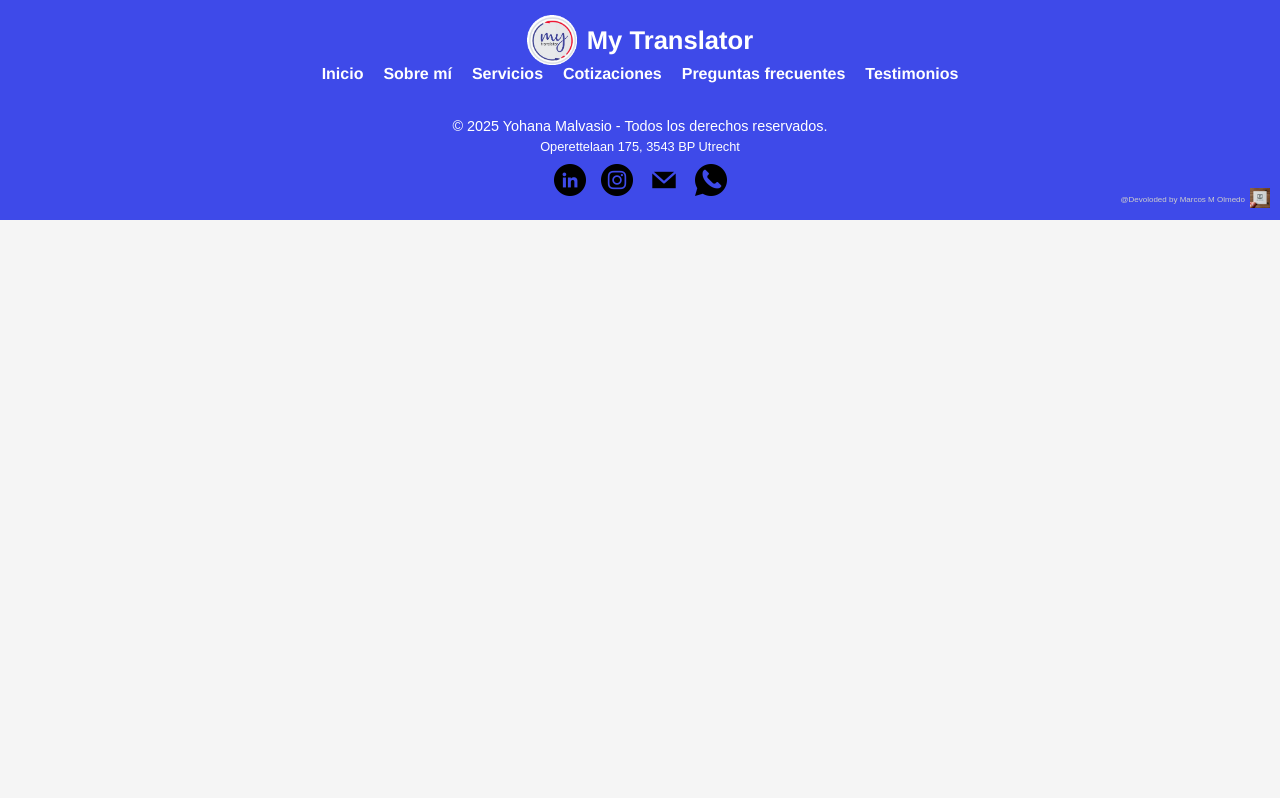
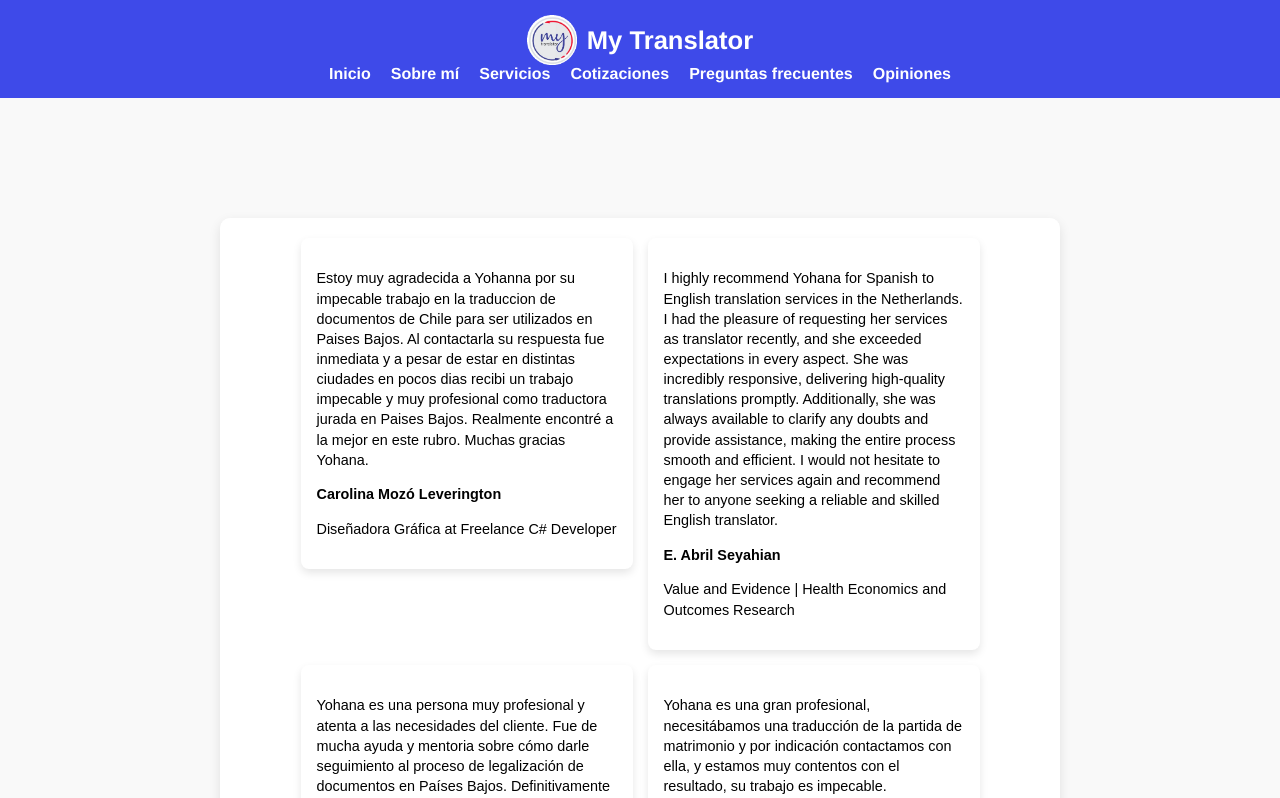
Before and after one commit to MarcosMolmedo/My-Translator, a React (Vite) app: page /opiniones in a window 1280 px wide. Shown: the top 798 px of the page. Built offline with nearby package versions, Linux system fonts and the light colour scheme.

Commit message:
Queda contenido funcional y estructurado de opiniones.jsx pero quedan mejorar algunas lineas de codigo para una visualizacion perfecta

```diff
--- a/package.json
+++ b/package.json
@@ -10,6 +10,7 @@
     "preview": "vite preview"
   },
   "dependencies": {
+    "framer-motion": "^12.0.1",
     "react": "^18.3.1",
     "react-dom": "^18.3.1",
     "react-router-dom": "^7.1.3"
--- a/src/App.jsx
+++ b/src/App.jsx
@@ -4,7 +4,10 @@ import Header from "./components/Header";
 import Footer from "./components/Footer";
 import Home from "./pages/Home";
 import SobreMi from "./pages/SobreMi";
-import Servicios from "./pages/Servicios"; // Asegúrate de que esta ruta y nombre estén correctos
+import Servicios from "./pages/Servicios";
+import Opiniones from "./pages/Opiniones";
+
+
 
 function App() {
   return (
@@ -15,7 +18,10 @@ function App() {
           <Routes>
             <Route path="/" element={<Home />} />
             <Route path="/sobre-mi" element={<SobreMi />} />
-            <Route path="/servicios" element={<Servicios />} /> {/* Usa nombres consistentes */}
+            <Route path="/servicios" element={<Servicios />} />
+            <Route path="/opiniones" element={<Opiniones />} />
+
+
           </Routes>
         </main>
         <Footer />
--- /dev/null
+++ b/src/Styles/Opiniones.css
@@ -0,0 +1,137 @@
+/* Contenedor principal de Opiniones */
+.opiniones-page-container {
+  background-color: #f9f9f9;
+  height: 100vh;
+  display: flex;
+  flex-direction: column;
+  justify-content: center;
+  align-items: center;
+  padding: 20px;
+  position: relative;
+  overflow: hidden; /* Evita desbordes */
+  isolation: isolate; /* Asegura que esta sección no herede estilos externos */
+}
+
+/* Logo inicial y centrado */
+.opiniones-logo-container {
+  position: fixed;
+  top: 50%;
+  left: 50%;
+  transform: translate(-50%, -50%);
+  z-index: 1;
+  transition: opacity 1.5s ease, transform 1.5s ease;
+}
+
+.opiniones-logo {
+  width: 20vw;
+  max-width: 300px;
+  height: auto;
+  object-fit: contain;
+  opacity: 0.8;
+}
+
+/* Logo en el fondo */
+.opiniones-logo-container.background {
+  opacity: 0.1;
+  transform: translate(-50%, -50%) scale(1.3);
+  z-index: 0;
+}
+
+/* Contenedor de los comentarios */
+.opiniones-comments-grid {
+  display: flex;
+  flex-wrap: wrap;
+  gap: 15px;
+  justify-content: center;
+  align-items: flex-start;
+  z-index: 2;
+  position: relative;
+  width: 90%;
+  max-width: 800px;
+  max-height: 70vh;
+  overflow-y: auto; /* Permite scroll vertical */
+  padding: 20px;
+  border-radius: 10px;
+  background-color: rgba(255, 255, 255, 0.95);
+  box-shadow: 0px 4px 12px rgba(0, 0, 0, 0.1);
+  isolation: isolate; /* Asegura que no herede estilos externos */
+}
+
+/* Estilo de cada comentario */
+.opiniones-comment {
+  background-color: white;
+  padding: 15px;
+  border-radius: 8px;
+  box-shadow: 0px 4px 8px rgba(0, 0, 0, 0.1);
+  cursor: pointer;
+  text-align: left;
+  font-size: 0.9rem;
+  line-height: 1.4;
+  border: 1px solid transparent;
+  width: 100%;
+  max-width: 300px;
+  transition: transform 0.3s ease, border 0.3s ease;
+}
+
+.opiniones-comment:hover {
+  border: 1px solid #ce5540;
+  transform: scale(1.05);
+}
+
+/* Scroll personalizado */
+.opiniones-comments-grid::-webkit-scrollbar {
+  width: 8px;
+}
+
+.opiniones-comments-grid::-webkit-scrollbar-thumb {
+  background-color: #ce5540;
+  border-radius: 4px;
+}
+
+.opiniones-comments-grid::-webkit-scrollbar-track {
+  background-color: #f9f9f9;
+}
+
+/* Responsividad para Opiniones */
+@media (max-width: 768px) {
+  .opiniones-logo {
+      width: 30vw;
+  }
+
+  .opiniones-comment {
+      font-size: 0.85rem;
+      padding: 12px;
+  }
+
+  .opiniones-comments-grid {
+      gap: 10px;
+      max-height: 60vh;
+  }
+}
+
+@media (max-width: 480px) {
+  .opiniones-logo {
+      width: 40vw;
+  }
+
+  .opiniones-comment {
+      font-size: 0.8rem;
+      padding: 10px;
+  }
+
+  .opiniones-comments-grid {
+      gap: 8px;
+  }
+}
+
+/* Ajustes globales exclusivos de Opiniones */
+.opiniones-body {
+  margin: 0;
+  padding: 0;
+  font-family: Helvetica, Arial, sans-serif;
+}
+
+.opiniones-body img {
+  max-width: 100%;
+  height: auto;
+}
--- a/src/Styles/SobreMi.css
+++ b/src/Styles/SobreMi.css
@@ -26,7 +26,7 @@
   .about-content {
     display: flex;
     align-items: center;
-    justify-content: center; /* Centrar horizontalmente */
+    justify-content: center;
     gap: 2rem;
     flex-wrap: wrap; /* Adaptar en pantallas pequeñas */
   }
--- a/src/components/Header.jsx
+++ b/src/components/Header.jsx
@@ -25,9 +25,9 @@ const Header = () => {
             <li><Link to="/">Inicio</Link></li>
             <li><Link to="/sobre-mi">Sobre mí</Link></li>
             <li><Link to="/Servicios">Servicios</Link></li>
-            <li><Link to="/quotes">Cotizaciones</Link></li>
-            <li><Link to="/faq">Preguntas frecuentes</Link></li>
-            <li><Link to="/testimonials">Testimonios</Link></li>
+            <li><Link to="/cotizaciones">Cotizaciones</Link></li>
+            <li><Link to="/preguntasfrecuentes">Preguntas frecuentes</Link></li>
+            <li><Link to="/opiniones">Opiniones</Link></li>
           </ul>
         </nav>
       </div>
--- /dev/null
+++ b/src/pages/Opiniones.jsx
@@ -0,0 +1,111 @@
+import React, { useState } from "react";
+import { motion } from "framer-motion";
+import "../Styles/Opiniones.css";
+import logo from "../assets/images/perfect_circular_logo.png";
+
+const opinionesData = [
+  {
+    id: 1,
+    text: "Estoy muy agradecida a Yohanna por su impecable trabajo en la traduccion de documentos de Chile para ser utilizados en Paises Bajos. Al contactarla su respuesta fue inmediata y a pesar de estar en distintas ciudades en pocos dias recibi un trabajo impecable y muy profesional como traductora jurada en Paises Bajos. Realmente encontré a la mejor en este rubro. Muchas gracias Yohana.",
+    author: "Carolina Mozó Leverington",
+    profession: "Diseñadora Gráfica at Freelance C# Developer",
+  },
+  {
+    id: 2,
+    text: "I highly recommend Yohana for Spanish to English translation services in the Netherlands. I had the pleasure of requesting her services as translator recently, and she exceeded expectations in every aspect. She was incredibly responsive, delivering high-quality translations promptly. Additionally, she was always available to clarify any doubts and provide assistance, making the entire process smooth and efficient. I would not hesitate to engage her services again and recommend her to anyone seeking a reliable and skilled English translator.",
+    author: "E. Abril Seyahian",
+    profession: "Value and Evidence | Health Economics and Outcomes Research",
+  },
+  {
+    id: 3,
+    text: "Yohana es una persona muy profesional y atenta a las necesidades del cliente. Fue de mucha ayuda y mentoria sobre cómo darle seguimiento al proceso de legalización de documentos en Países Bajos. Definitivamente alguien que pone por delante a sus clientes y el servicio!!!",
+    author: "Andrés Rodríguez Von Hauske",
+    profession: "----",
+  },
+  {
+    id: 4,
+    text: "Yohana es una gran profesional, necesitábamos una traducción de la partida de matrimonio y por indicación contactamos con ella, y estamos muy contentos con el resultado, su trabajo es impecable.",
+    author: "Elisa Souza Quevedo",
+    profession: "",
+  },
+  {
+    id: 5,
+    text: "Yohana es muy profesional. Tuve que traducir un certificado matrimonial y todo fue perfecto.",
+    author: "Gladis Rodríguez Hernández",
+    profession: "Naval Engineer | Project Estimator at Damen Shiprepair Rotterdam",
+  },
+  {
+    id: 6,
+    text: "Yoahana translated my birth certificate from Spanish to English. She was professional and not only helped me with the translation, but also advised me on the documents I needed to register with the Amsterdam municipality. I recommend anyone in the Netherlands who needs a Spanish-English translator to contact Yoahana.",
+    author: "Juan Pablo Poittevin Santana",
+    profession: "Software Developer",
+  },
+  {
+    id: 7,
+    text: "I truthfully recommend Yohana Malvasio. She has done some translations for me and I have to say that she has done a impeccable job. She is really efficient, really clear with the times and fast as well. She was able to explain every question I had. If you are looking to translate Spanish to English in the Netherlands, she is one of the few in the country that is certified to do it and, in my experience, really professional.",
+    author: "Nicolas Dabinovic",
+    profession: "Especialista en operaciones y servicio al cliente",
+  },
+];
+
+const Opiniones = () => {
+  const [showComentarios, setShowComentarios] = useState(false);
+  const [selectedOpinion, setSelectedOpinion] = useState(null);
+
+  return (
+    <div className="opiniones-page-container">
+      {/* Logo Animado */}
+      <motion.div
+        className={`opiniones-logo-container ${
+          showComentarios ? "opiniones-logo-background" : ""
+        }`}
+        initial={{ scale: 0, opacity: 0 }}
+        animate={{ scale: 1, opacity: 1 }}
+        transition={{ duration: 3 }}
+        onAnimationComplete={() => setShowComentarios(true)}
+      >
+        <img src={logo} alt="Opiniones Logo" className="opiniones-logo" />
+      </motion.div>
+
+      {/* Comentarios */}
+      {showComentarios && (
+        <motion.div
+          className="opiniones-comments-grid"
+          initial={{ opacity: 0 }}
+          animate={{ opacity: 1 }}
+          transition={{ duration: 1 }}
+        >
+          {opinionesData.map((opinion) => (
+            <motion.div
+              key={opinion.id}
+              className="opiniones-comment"
+              whileHover={{ scale: 1.1 }}
+              onClick={() => setSelectedOpinion(opinion)}
+            >
+              <p>{opinion.text}</p>
+              <p><strong>{opinion.author}</strong></p>
+              <p>{opinion.profession}</p>
+            </motion.div>
+          ))}
+        </motion.div>
+      )}
+
+      {/* Comentario Seleccionado */}
+      {selectedOpinion && (
+        <motion.div
+          className="opiniones-selected-comment"
+          initial={{ scale: 0, opacity: 0 }}
+          animate={{ scale: 1, opacity: 1 }}
+          transition={{ duration: 0.5 }}
+          onClick={() => setSelectedOpinion(null)}
+        >
+          <p>{selectedOpinion.text}</p>
+          <p><strong>{selectedOpinion.author}</strong></p>
+          <p>{selectedOpinion.profession}</p>
+        </motion.div>
+      )}
+    </div>
+  );
+};
+
+export default Opiniones;
```
Also changed, not shown: 1 other file (tests, documents, lock files or other folders).
